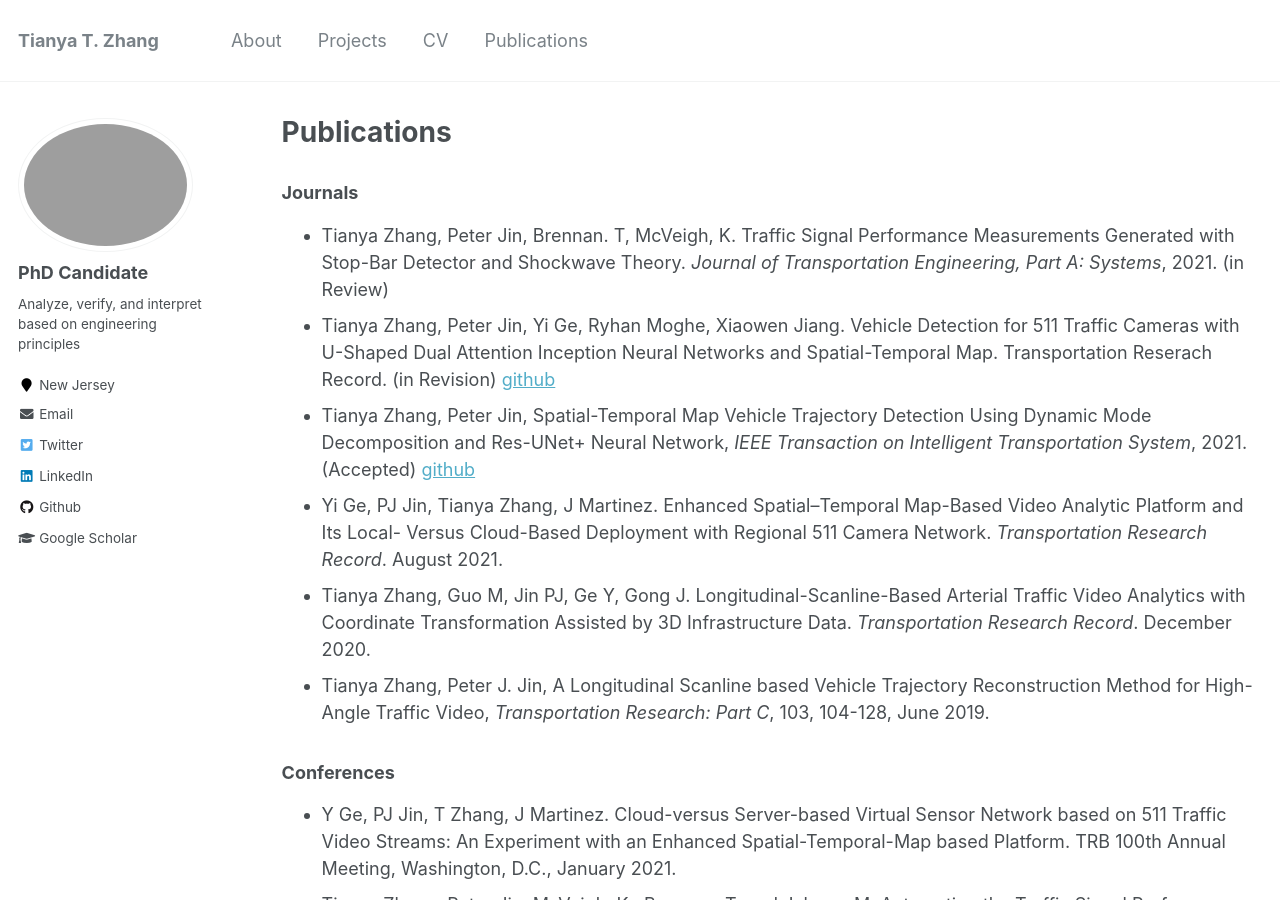
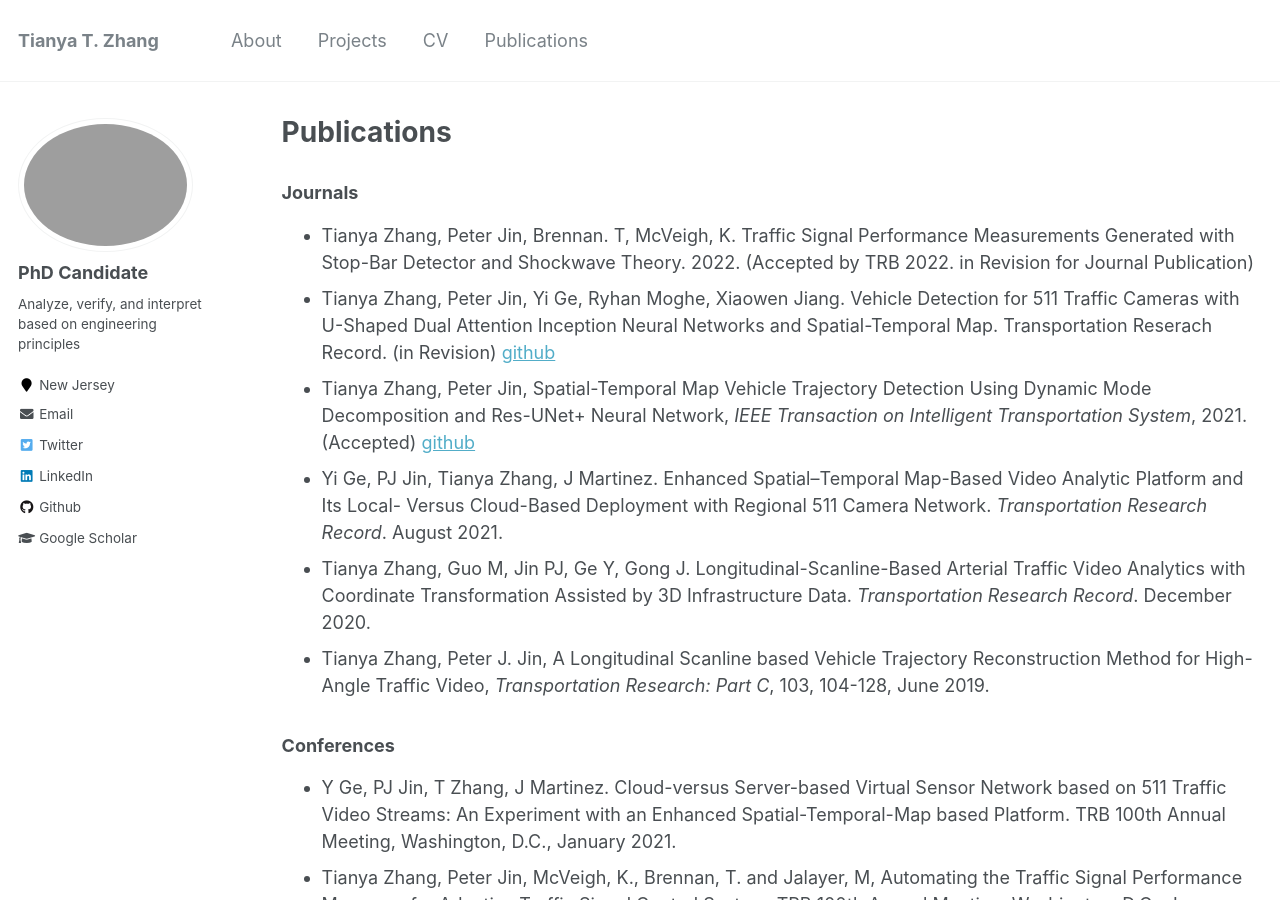
Before and after one commit to TeRyZh/Website, a Jekyll site: the page built from _pages/publications.md, in a window 1280 px wide and 900 px high. Built offline with Jekyll 4.4.1, drawn with Linux system fonts in a browser that asks for light colours.

Commit message:
Update publications.md

```diff
--- a/_pages/publications.md
+++ b/_pages/publications.md
@@ -16,7 +16,7 @@ author_profile: true
 {% endfor %} -->
 
 ### Journals
-* Tianya Zhang, Peter Jin, Brennan. T, McVeigh, K. Traffic Signal Performance Measurements Generated with Stop-Bar Detector and Shockwave Theory. *Journal of Transportation Engineering, Part A: Systems*, 2021. (in Review)
+* Tianya Zhang, Peter Jin, Brennan. T, McVeigh, K. Traffic Signal Performance Measurements Generated with Stop-Bar Detector and Shockwave Theory. 2022. (Accepted by TRB 2022. in Revision for Journal Publication)
 * Tianya Zhang, Peter Jin, Yi Ge, Ryhan Moghe, Xiaowen Jiang. Vehicle Detection for 511 Traffic Cameras with U-Shaped Dual Attention Inception Neural Networks and Spatial-Temporal Map. Transportation Reserach Record. (in Revision) [github](https://github.com/TeRyZh/Detection-is-Tracking-511-CCTV-Camera-Vehicle-Detection-Using-STMap-and-DAIU-Net)
 * Tianya Zhang, Peter Jin, Spatial-Temporal Map Vehicle Trajectory Detection Using Dynamic Mode Decomposition and Res-UNet+ Neural Network, *IEEE Transaction on Intelligent Transportation System*, 2021. (Accepted) [github](https://github.com/TeRyZh/Reconstruction-NGSIM-Trajectory-with-DMD-and-Res_UNet_plus)
 * Yi Ge, PJ Jin, Tianya Zhang, J Martinez. Enhanced Spatial–Temporal Map-Based Video Analytic Platform and Its Local- Versus Cloud-Based Deployment with Regional 511 Camera Network. *Transportation Research Record*. August 2021.
```
